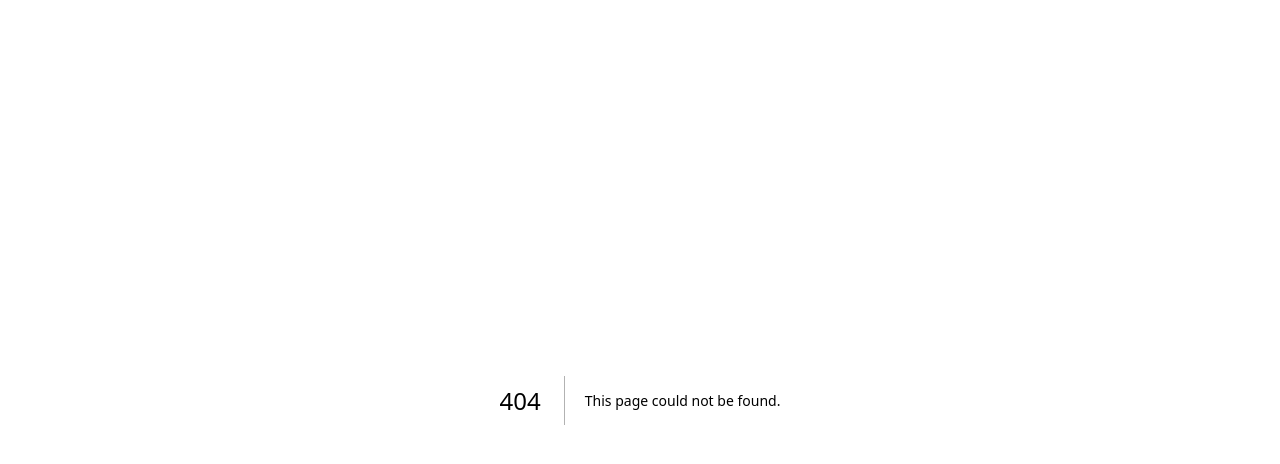
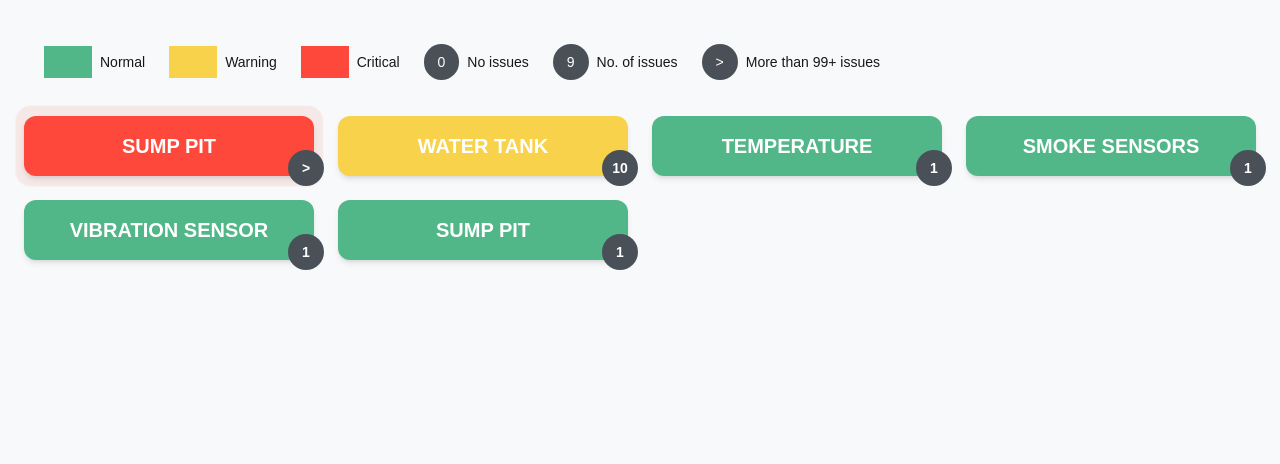
Before and after one commit to AmaCrisn/IOT-Dashboard, a Next.js app: page /category in a window 1280 px wide. Before the commit this address had no page. Shown: the top 464 px of the page. Built offline with nearby package versions, Linux system fonts and the light colour scheme.

Commit message:
Added category page

```diff
--- /dev/null
+++ b/app/category/page.js
@@ -0,0 +1,146 @@
+import Image from "next/image";
+import styles from "../page.module.css";
+import Link from "next/link";
+
+export default function Home() {
+  return (
+    <div className="p-4 sm:p-6 h-auto min-h-screen md:flex-row gap-6">
+      {/* Category details */}
+      <div className="flex flex-wrap p-5 mb-4 items-center justify-start gap-4 sm:gap-6">
+        <div className="flex items-center gap-2 text-sm">
+          <div className="h-8 w-12 bg-green-300"></div>
+          Normal
+        </div>
+        <div className="flex items-center gap-2 text-sm">
+          <div className="h-8 w-12 bg-yellow-300"></div>
+          Warning
+        </div>
+        <div className="flex items-center gap-2 text-sm">
+          <div className="h-8 w-12 bg-red-300"></div>
+          Critical
+        </div>
+        <div className="flex items-center gap-2 text-sm">
+          <span className="rounded-full bg-gray-600 text-white px-3.5 py-2">
+            0
+          </span>
+          No issues
+        </div>
+        <div className="flex items-center gap-2 text-sm">
+          <span className="rounded-full bg-gray-600 text-white px-3.5 py-2">
+            9
+          </span>
+          No. of issues
+        </div>
+        <div className="flex items-center gap-2 text-sm">
+          <span className="rounded-full bg-gray-600 text-white px-3.5 py-2">
+            &gt;
+          </span>
+          More than 99+ issues
+        </div>
+      </div>
+
+      <div className="grid grid-cols-1 sm:grid-cols-2 md:grid-cols-3 lg:grid-cols-4 gap-4 sm:gap-6">
+        {/* Button critical */}
+        <div className="relative flex items-center justify-center">
+          {/* Button ping */}
+          <span className="absolute h-[70%] w-[55%] rounded-lg bg-red-400 opacity-85 animate-ping z-0"></span>
+          {/* Button content */}
+          <Link
+            href="/sump-pit"
+            className="bg-red-300 hover:bg-red-400 h-full w-full transition-colors duration-300 uppercase font-bold text-[10px] shadow-md p-4 rounded-xl text-white block z-10"
+          >
+            <div className="flex flex-col justify-between h-full">
+              <span className="text-xl truncate text-center">Sump Pit</span>
+              <span className="absolute -bottom-2 -right-2 group-hover:z-20">
+                <span className="relative flex h-8 w-8 items-center justify-center">
+                  <span className="rounded-full text-sm bg-gray-600 text-white px-3.5 py-2">
+                    &gt;
+                  </span>
+                </span>
+              </span>
+            </div>
+          </Link>
+        </div>
+
+        {/* Button warning */}
+        <div className="relative">
+          <Link
+            href="/water-tank"
+            className="bg-yellow-300 hover:bg-yellow-400 transition-colors duration-300 uppercase font-bold text-[10px] shadow-md p-4 rounded-xl text-white block"
+          >
+            <div className="flex flex-col justify-between h-full">
+              <span className="text-xl truncate text-center">Water Tank</span>
+              <span className="absolute -bottom-2 -right-2 group-hover:z-20">
+                <span className="relative flex h-8 w-8 items-center justify-center">
+                  <span className="rounded-full text-sm bg-gray-600 text-white px-2.5 py-2">
+                    10
+                  </span>
+                </span>
+              </span>
+            </div>
+          </Link>
+        </div>
+
+        {/* Button normal */}
+        <div className="relative group">
+          <Link
+            href="/temperature"
+            className="bg-green-300 hover:bg-green-400 transition-colors duration-300 uppercase font-bold text-[10px] shadow-md p-4 rounded-xl text-white block"
+          >
+            <div className="flex flex-col justify-between h-full">
+              <span className="text-xl truncate text-center">Temperature</span>
+              <span className="absolute -bottom-2 -right-2 group-hover:z-20">
+                <span className="relative flex h-8 w-8 items-center justify-center">
+                  <span className="rounded-full text-sm bg-gray-600 text-white px-3.5 py-2">
+                    1
+                  </span>
+                </span>
+              </span>
+            </div>
+          </Link>
+        </div>
+
+        <div className="group bg-green-300 hover:bg-green-400 transition-colors duration-300 uppercase font-bold text-[10px] shadow-md p-4 rounded-xl hover:cursor-pointer relative text-white">
+          <div className="flex flex-col justify-between h-full">
+            <span className="text-xl truncate text-center">Smoke Sensors</span>
+            <span className="absolute -bottom-2 -right-2 group-hover:z-20">
+              <span className="relative flex h-8 w-8 items-center justify-center">
+                <span className="rounded-full text-sm bg-gray-600 text-white px-3.5 py-2">
+                  1
+                </span>
+              </span>
+            </span>
+          </div>
+        </div>
+
+        <div className="group bg-green-300 hover:bg-green-400 transition-colors duration-300 uppercase font-bold text-[10px] shadow-md p-4 rounded-xl hover:cursor-pointer relative text-white">
+          <div className="flex flex-col justify-between h-full">
+            <span className="text-xl truncate text-center">
+              Vibration Sensor
+            </span>
+            <span className="absolute -bottom-2 -right-2 group-hover:z-20">
+              <span className="relative flex h-8 w-8 items-center justify-center">
+                <span className="rounded-full text-sm bg-gray-600 text-white px-3.5 py-2">
+                  1
+                </span>
+              </span>
+            </span>
+          </div>
+        </div>
+
+        <div className="group bg-green-300 hover:bg-green-400 transition-colors duration-300 uppercase font-bold text-[10px] shadow-md p-4 rounded-xl hover:cursor-pointer relative text-white">
+          <div className="flex flex-col justify-between h-full">
+            <span className="text-xl truncate text-center">Sump Pit</span>
+            <span className="absolute -bottom-2 -right-2 group-hover:z-20">
+              <span className="relative flex h-8 w-8 items-center justify-center">
+                <span className="rounded-full text-sm bg-gray-600 text-white px-3.5 py-2">
+                  1
+                </span>
+              </span>
+            </span>
+          </div>
+        </div>
+      </div>
+    </div>
+  );
+}
```
